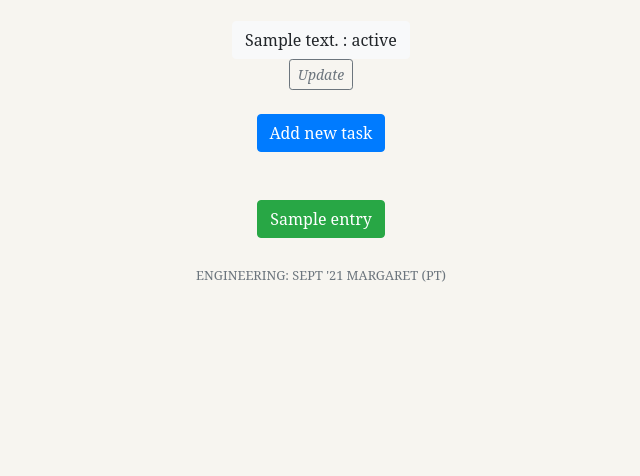
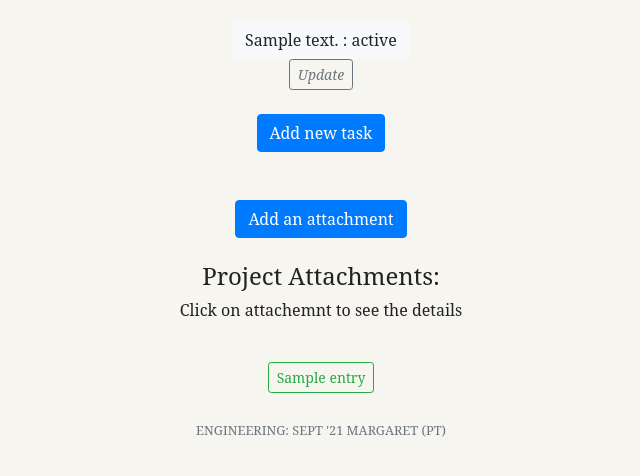
Before and after one commit to sukhanova/HB-Capstone, a Flask app: page /project/1 in a window 1280 px wide. Shown: the part 285-761 px from the top of the page, without its empty margins (319-959 px from the left). Run offline with Flask 2, Linux system fonts and the light colour scheme; tables that the repository leaves empty hold one stand-in row (values such as "Sample post"); parts of the project's set-up code (start-up, migrations or seed data) failed here and were passed over; some libraries are stand-ins or nearby versions.

Commit message:
Added attachment button to the project details page, removed project_selector template duplicate

```diff
--- a/templates/project.html
+++ b/templates/project.html
@@ -24,17 +24,26 @@
 </div>
 <div>
 	<br>
-<a href="/select_project?next_project=add_task" type="button" class="btn btn-primary">Add new task</a>
+<a href="/select_project?next_project=add_task" type="button" class="btn btn-primary ">Add new task</a>
+	<br>
+	<br>
+</div>
+
+<div>
+	<br>
+<a href="/select_project?next_project=add_entry" type="button" class="btn btn-primary">Add an attachment</a>
 	<br>
 	<br>
 </div>
 
 <div class="container">
+	<h4>Project Attachments:</h4>
+	<p>Click on attachemnt to see the details</p>
 	{% if project.entries %}
 
 	<br>
 	{% for entry in project.entries %}
-	<a href="/entry/{{entry.entry_id}}" type="button" class="btn btn-success">{{entry.title}}</a>
+	<a href="/entry/{{entry.entry_id}}" type="button" class="btn btn-outline-success btn-sm update btn">{{entry.title}}</a>
 	<br>
 	<br>
 	{% endfor %}
```
Also changed, not shown: templates/project_selector.html (deleted, +0 -16 lines).
